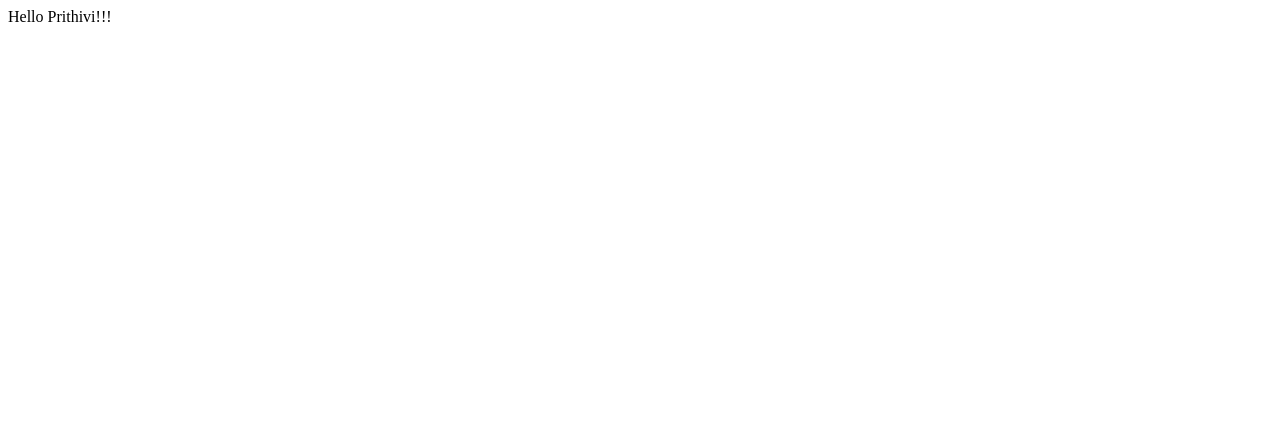
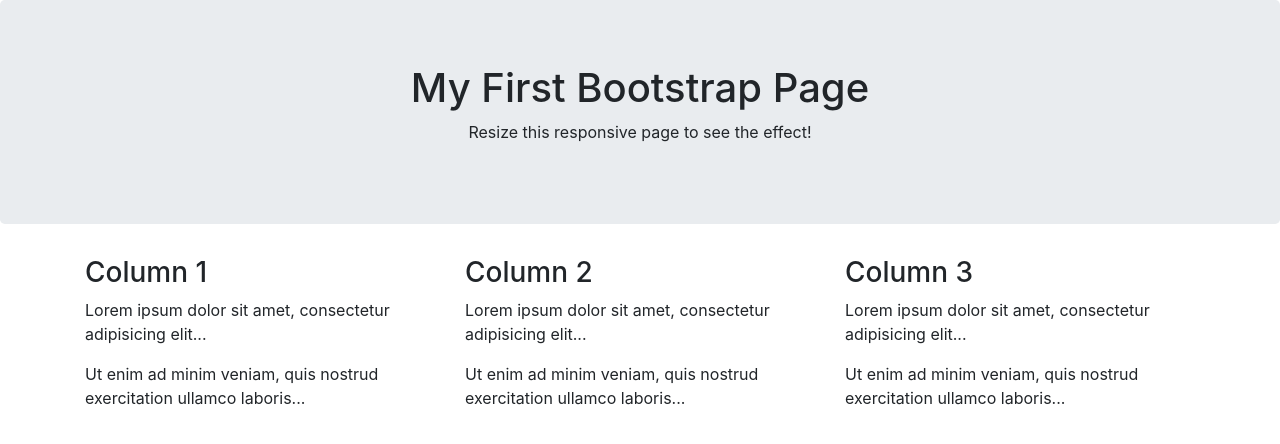
Before and after one commit to Prithivi45/Sample, a plain HTML site: page index.html in a window 1280 px wide. Drawn offline with nearby package versions, Linux system fonts and the light colour scheme.

Commit message:
Update index.html

```diff
--- a/index.html
+++ b/index.html
@@ -4,10 +4,37 @@
   <title>Bootstrap Example</title>
   <meta charset="utf-8">
   <meta name="viewport" content="width=device-width, initial-scale=1">
+  <link rel="stylesheet" href="https://maxcdn.bootstrapcdn.com/bootstrap/4.3.1/css/bootstrap.min.css">
+  <script src="https://ajax.googleapis.com/ajax/libs/jquery/3.4.1/jquery.min.js"></script>
+  <script src="https://cdnjs.cloudflare.com/ajax/libs/popper.js/1.14.7/umd/popper.min.js"></script>
+  <script src="https://maxcdn.bootstrapcdn.com/bootstrap/4.3.1/js/bootstrap.min.js"></script>
 </head>
 <body>
 
-Hello Prithivi!!!
+<div class="jumbotron text-center">
+  <h1>My First Bootstrap Page</h1>
+  <p>Resize this responsive page to see the effect!</p>
+</div>
+
+<div class="container">
+  <div class="row">
+    <div class="col-sm-4">
+      <h3>Column 1</h3>
+      <p>Lorem ipsum dolor sit amet, consectetur adipisicing elit...</p>
+      <p>Ut enim ad minim veniam, quis nostrud exercitation ullamco laboris...</p>
+    </div>
+    <div class="col-sm-4">
+      <h3>Column 2</h3>
+      <p>Lorem ipsum dolor sit amet, consectetur adipisicing elit...</p>
+      <p>Ut enim ad minim veniam, quis nostrud exercitation ullamco laboris...</p>
+    </div>
+    <div class="col-sm-4">
+      <h3>Column 3</h3>
+      <p>Lorem ipsum dolor sit amet, consectetur adipisicing elit...</p>
+      <p>Ut enim ad minim veniam, quis nostrud exercitation ullamco laboris...</p>
+    </div>
+  </div>
+</div>
 
 </body>
 </html>
```
